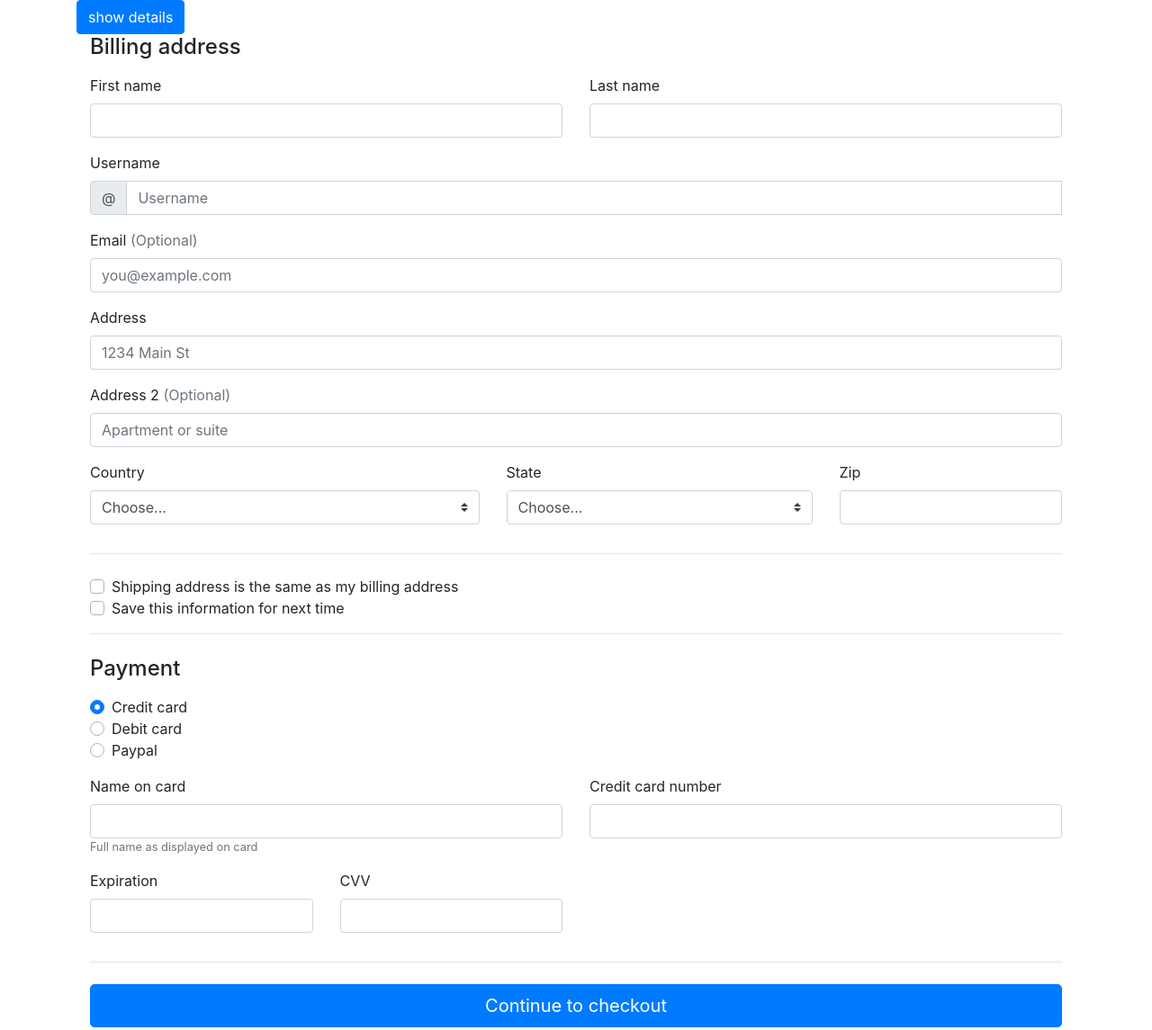
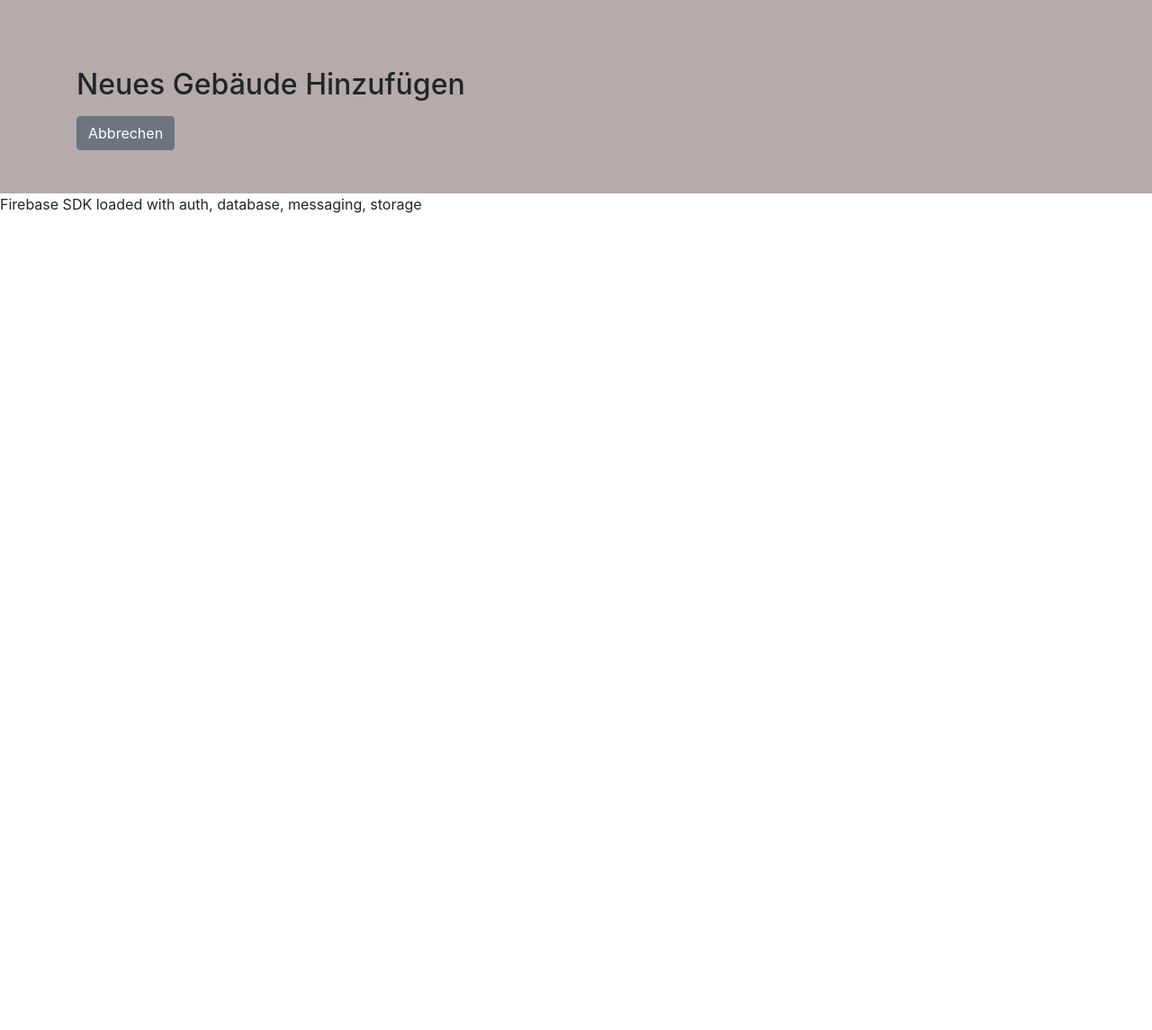
Before and after one commit to 2567910/nebenkosten, a plain HTML site: page public/place.html in a window 1280 px wide. Shown: the top 1145 px of the page at 90% size. After the commit the page ends 800 px from the top, so only its background shows below. Drawn offline with nearby package versions, Linux system fonts and the light colour scheme; some packages are replaced by stand-ins of ours.

Commit message:
last commit (starting over with vue js

```diff
--- a/public/place.html
+++ b/public/place.html
@@ -5,7 +5,7 @@
   <meta name="viewport" content="width=device-width, initial-scale=1">
   <meta name="robots" content="noindex">
   <meta name="googlebot" content="noindex">
-  <title>2567910x</title>
+  <title>Create Place</title>
 
   <!-- update the version number as needed -->
   <script defer src="/__/firebase/7.6.1/firebase-app.js"></script>
@@ -23,163 +23,24 @@
 
   <link href="https://stackpath.bootstrapcdn.com/font-awesome/4.7.0/css/font-awesome.min.css" rel="stylesheet"
     integrity="sha384-wvfXpqpZZVQGK6TAh5PVlGOfQNHSoD2xbE+QkPxCAFlNEevoEH3Sl0sibVcOQVnN" crossorigin="anonymous">
-<style src="./css/main.css"></style>
+    <link href="/css/main.css" rel="stylesheet">
+    <link href="/css/cards.css" rel="stylesheet">
 </head>
 
 <body>
+  <div class="top-bar">
+    <div class="container">
+      <div class="row">
+      <div class="col-md-12 pb-5">
+        <h2 class="mb-3 pt-10">Neues Gebäude Hinzufügen</h2>
+
+        <a class='btn btn-secondary  text-white' href="/">Abbrechen</a>
+      </div>
+    </div></div>
+  </div>
   <div class="container">
-    <div class="row">
-      <div class="col-md-12">
-        <a  type="button" class="btn btn-primary text-white" href="place.html">show details</a>
-      </div>
-    </div>
-    <div class="col-md-12">
-      <h4 class="mb-3">Billing address</h4>
-      <form class="needs-validation" novalidate>
-        <div class="row">
-          <div class="col-md-6 mb-3">
-            <label for="firstName">First name</label>
-            <input type="text" class="form-control" id="firstName" placeholder="" value="" required>
-            <div class="invalid-feedback">
-              Valid first name is required.
-            </div>
-          </div>
-          <div class="col-md-6 mb-3">
-            <label for="lastName">Last name</label>
-            <input type="text" class="form-control" id="lastName" placeholder="" value="" required>
-            <div class="invalid-feedback">
-              Valid last name is required.
-            </div>
-          </div>
-        </div>
 
-        <div class="mb-3">
-          <label for="username">Username</label>
-          <div class="input-group">
-            <div class="input-group-prepend">
-              <span class="input-group-text">@</span>
-            </div>
-            <input type="text" class="form-control" id="username" placeholder="Username" required>
-            <div class="invalid-feedback" style="width: 100%;">
-              Your username is required.
-            </div>
-          </div>
-        </div>
 
-        <div class="mb-3">
-          <label for="email">Email <span class="text-muted">(Optional)</span></label>
-          <input type="email" class="form-control" id="email" placeholder="you@example.com">
-          <div class="invalid-feedback">
-            Please enter a valid email address for shipping updates.
-          </div>
-        </div>
-
-        <div class="mb-3">
-          <label for="address">Address</label>
-          <input type="text" class="form-control" id="address" placeholder="1234 Main St" required>
-          <div class="invalid-feedback">
-            Please enter your shipping address.
-          </div>
-        </div>
-
-        <div class="mb-3">
-          <label for="address2">Address 2 <span class="text-muted">(Optional)</span></label>
-          <input type="text" class="form-control" id="address2" placeholder="Apartment or suite">
-        </div>
-
-        <div class="row">
-          <div class="col-md-5 mb-3">
-            <label for="country">Country</label>
-            <select class="custom-select d-block w-100" id="country" required>
-              <option value="">Choose...</option>
-              <option>United States</option>
-            </select>
-            <div class="invalid-feedback">
-              Please select a valid country.
-            </div>
-          </div>
-          <div class="col-md-4 mb-3">
-            <label for="state">State</label>
-            <select class="custom-select d-block w-100" id="state" required>
-              <option value="">Choose...</option>
-              <option>California</option>
-            </select>
-            <div class="invalid-feedback">
-              Please provide a valid state.
-            </div>
-          </div>
-          <div class="col-md-3 mb-3">
-            <label for="zip">Zip</label>
-            <input type="text" class="form-control" id="zip" placeholder="" required>
-            <div class="invalid-feedback">
-              Zip code required.
-            </div>
-          </div>
-        </div>
-        <hr class="mb-4">
-        <div class="custom-control custom-checkbox">
-          <input type="checkbox" class="custom-control-input" id="same-address">
-          <label class="custom-control-label" for="same-address">Shipping address is the same as my billing address</label>
-        </div>
-        <div class="custom-control custom-checkbox">
-          <input type="checkbox" class="custom-control-input" id="save-info">
-          <label class="custom-control-label" for="save-info">Save this information for next time</label>
-        </div>
-        <hr class="mb-4">
-
-        <h4 class="mb-3">Payment</h4>
-
-        <div class="d-block my-3">
-          <div class="custom-control custom-radio">
-            <input id="credit" name="paymentMethod" type="radio" class="custom-control-input" checked required>
-            <label class="custom-control-label" for="credit">Credit card</label>
-          </div>
-          <div class="custom-control custom-radio">
-            <input id="debit" name="paymentMethod" type="radio" class="custom-control-input" required>
-            <label class="custom-control-label" for="debit">Debit card</label>
-          </div>
-          <div class="custom-control custom-radio">
-            <input id="paypal" name="paymentMethod" type="radio" class="custom-control-input" required>
-            <label class="custom-control-label" for="paypal">Paypal</label>
-          </div>
-        </div>
-        <div class="row">
-          <div class="col-md-6 mb-3">
-            <label for="cc-name">Name on card</label>
-            <input type="text" class="form-control" id="cc-name" placeholder="" required>
-            <small class="text-muted">Full name as displayed on card</small>
-            <div class="invalid-feedback">
-              Name on card is required
-            </div>
-          </div>
-          <div class="col-md-6 mb-3">
-            <label for="cc-number">Credit card number</label>
-            <input type="text" class="form-control" id="cc-number" placeholder="" required>
-            <div class="invalid-feedback">
-              Credit card number is required
-            </div>
-          </div>
-        </div>
-        <div class="row">
-          <div class="col-md-3 mb-3">
-            <label for="cc-expiration">Expiration</label>
-            <input type="text" class="form-control" id="cc-expiration" placeholder="" required>
-            <div class="invalid-feedback">
-              Expiration date required
-            </div>
-          </div>
-          <div class="col-md-3 mb-3">
-            <label for="cc-expiration">CVV</label>
-            <input type="text" class="form-control" id="cc-cvv" placeholder="" required>
-            <div class="invalid-feedback">
-              Security code required
-            </div>
-          </div>
-        </div>
-        <hr class="mb-4">
-        <button class="btn btn-primary btn-lg btn-block" type="submit">Continue to checkout</button>
-      </form>
-    </div>
   </div>
   <p id="load">Firebase SDK Loading&hellip;</p>
 
@@ -199,10 +60,11 @@
     });
   </script>
   <script src="https://code.jquery.com/jquery-3.4.1.min.js"></script>
-  <script type='text/javascript' src='./js/plugins/validate-forms.js'></script>
+  <script type='text/javascript' src='/js/plugins/validate-forms.js'></script>
+  <script type='text/javascript' src='/js/plugins/new-place.js'></script>
   <script href="https://cdnjs.cloudflare.com/ajax/libs/popper.js/1.16.0/esm/popper.min.js"></script>
     <script src="https://stackpath.bootstrapcdn.com/bootstrap/4.4.1/js/bootstrap.min.js" integrity="sha384-wfSDF2E50Y2D1uUdj0O3uMBJnjuUD4Ih7YwaYd1iqfktj0Uod8GCExl3Og8ifwB6" crossorigin="anonymous"></script>
-  <script src="./js/app.js"></script>
+  <script src="/js/app.js"></script>
 </body>
 
 </html>
```
